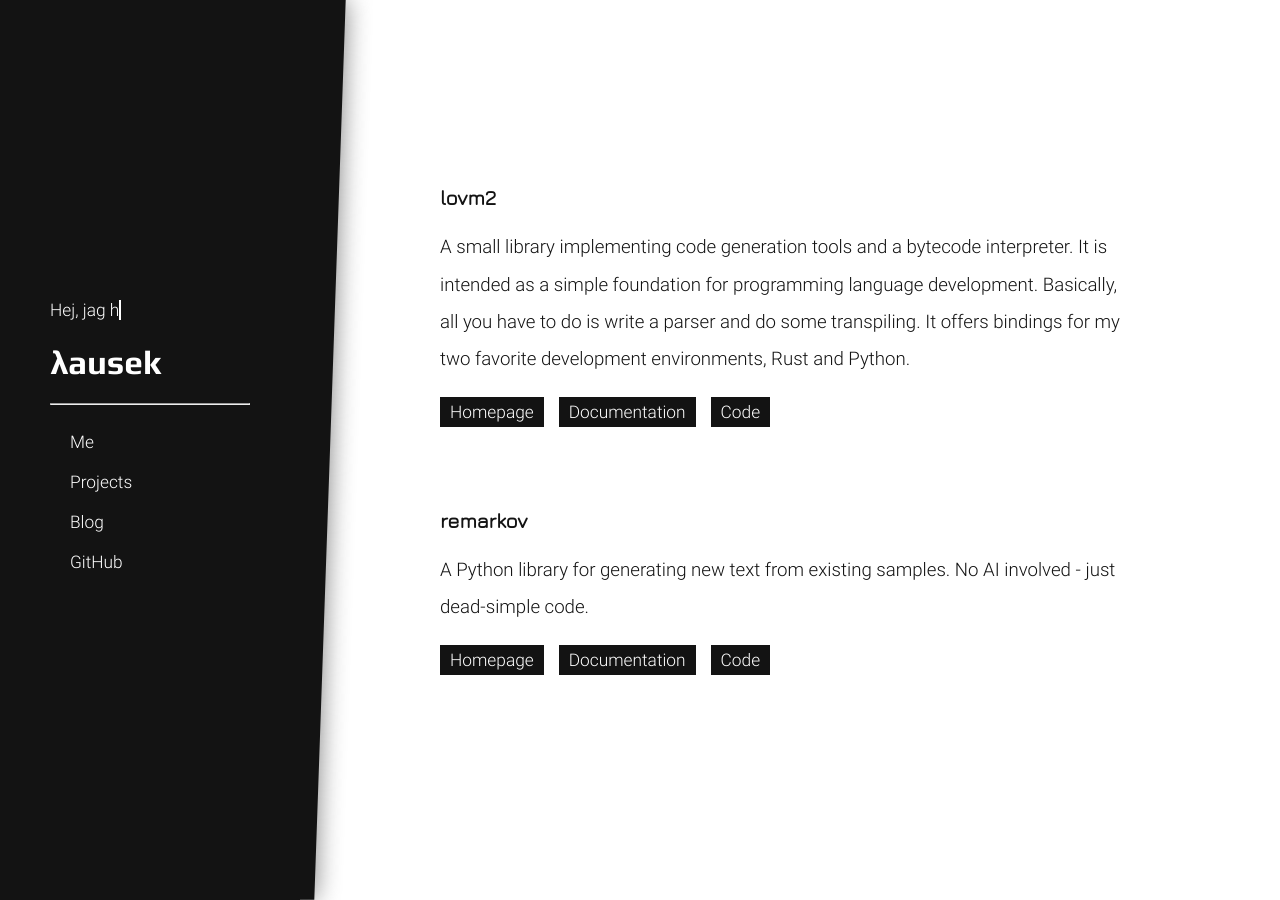
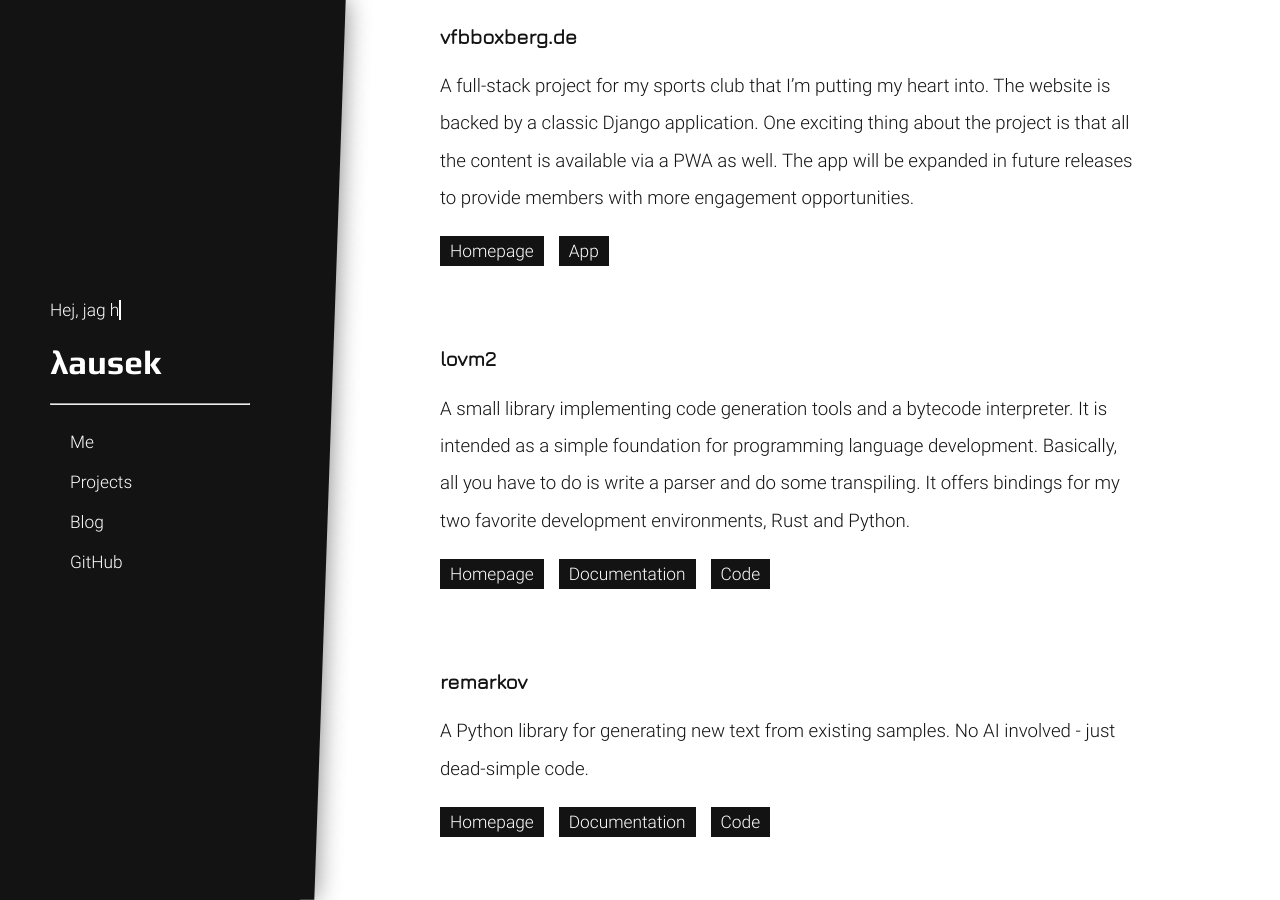
Before and after one commit to lausek/lausek.github.io, a Jekyll site: the page built from projects.md, in a window 1280 px wide. Built offline with Jekyll 4.4.1, drawn with Linux system fonts in a browser that asks for light colours.

Commit message:
projects: vfbboxberg.de

```diff
--- a/projects.md
+++ b/projects.md
@@ -2,6 +2,20 @@
 title: Projects
 layout: default
 ---
+
+### vfbboxberg.de
+
+A full-stack project for my sports club that I'm putting my heart into.
+The website is backed by a classic Django application.
+One exciting thing about the project is that all the content is available via a PWA as well.
+The app will be expanded in future releases to provide members with more engagement opportunities.
+
+<div class="project-links">
+    <span class="project-link"><a href="https://vfbboxberg.de">Homepage</a></span>
+    <span class="project-link"><a href="https://app.vfbboxberg.de">App</a></span>
+</div>
+
+<div class="project-separator"></div>
 
 ### lovm2
 
```
